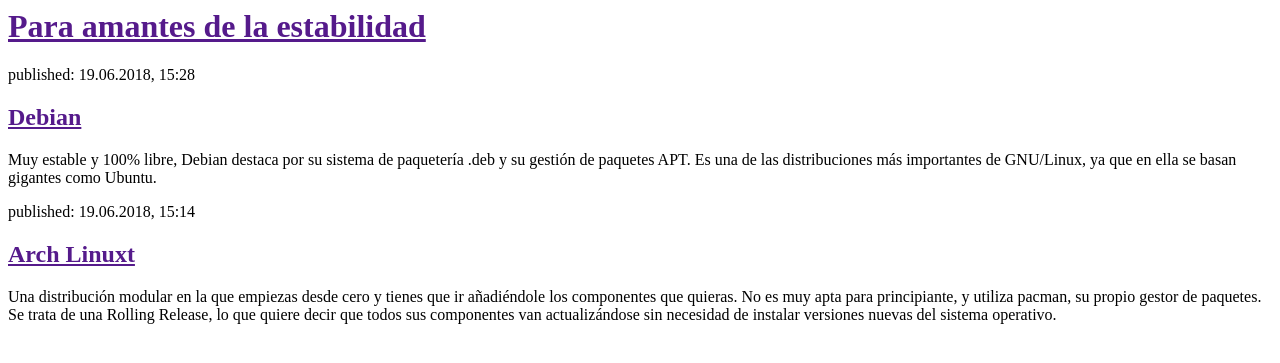
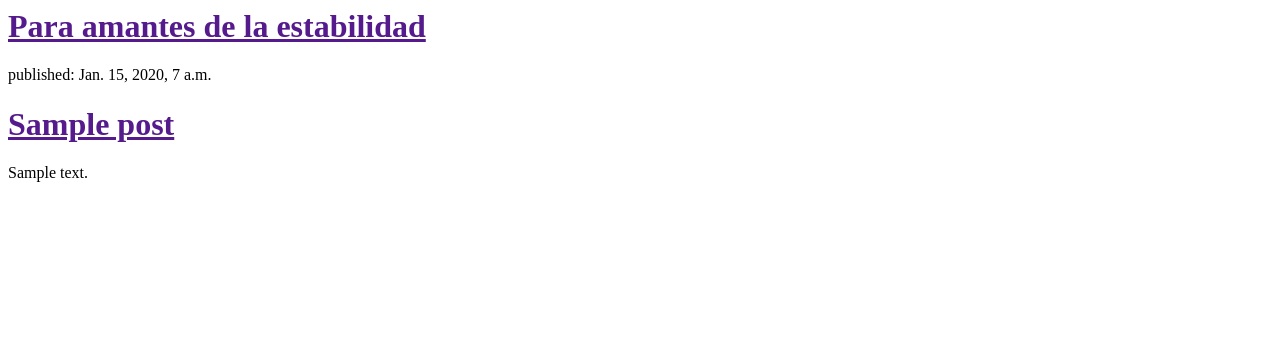
Before and after one commit to gpani/My-first-blog, a Django app: template blog/templates/blog/post_list.html in a window 1280 px wide. Shown: the top 363 px of the page. Run offline with Django 3.2, Linux system fonts and the light colour scheme; the template is opened without the code that fills it: values that come from a table or form of the project are taken from there, others are empty; tables that the repository leaves empty hold one stand-in row (values such as "Sample post").

Commit message:
Modified templates to display posts from database.

```diff
--- a/blog/templates/blog/post_list.html
+++ b/blog/templates/blog/post_list.html
@@ -8,16 +8,12 @@
             <h1><a href="">Para amantes de la estabilidad</a></h1>
         </div>
 
-        <div>
-            <p>published: 19.06.2018, 15:28</p>
-            <h2><a href="">Debian</a></h2>
-            <p>Muy estable y 100% libre, Debian destaca por su sistema de paquetería .deb y su gestión de paquetes APT. Es una de las distribuciones más importantes de GNU/Linux, ya que en ella se basan gigantes como Ubuntu.</p>
-        </div>
-
-        <div>
-            <p>published: 19.06.2018, 15:14</p>
-            <h2><a href="">Arch Linuxt</a></h2>
-            <p>Una distribución modular en la que empiezas desde cero y tienes que ir añadiéndole los componentes que quieras. No es muy apta para principiante, y utiliza pacman, su propio gestor de paquetes. Se trata de una Rolling Release, lo que quiere decir que todos sus componentes van actualizándose sin necesidad de instalar versiones nuevas del sistema operativo.</p>
-        </div>
+        {% for post in posts %}
+            <div>
+                <p>published: {{ post.published_date }}</p>
+                <h1><a href="">{{ post.title }}</a></h1>
+                <p>{{ post.text|linebreaksbr }}</p>
+            </div>
+        {% endfor %}
     </body>
 </html>
--- a/blog/views.py
+++ b/blog/views.py
@@ -1,3 +1,6 @@
 from django.shortcuts import render
+from django.utils import timezone
+from .models import Post
 def post_list(request):
-    return render(request,'blog/post_list.html', {})
+    posts = Post.objects.filter(published_date__lte=timezone.now()).order_by('published_date')
+    return render(request,'blog/post_list.html', {'posts': posts})
```
